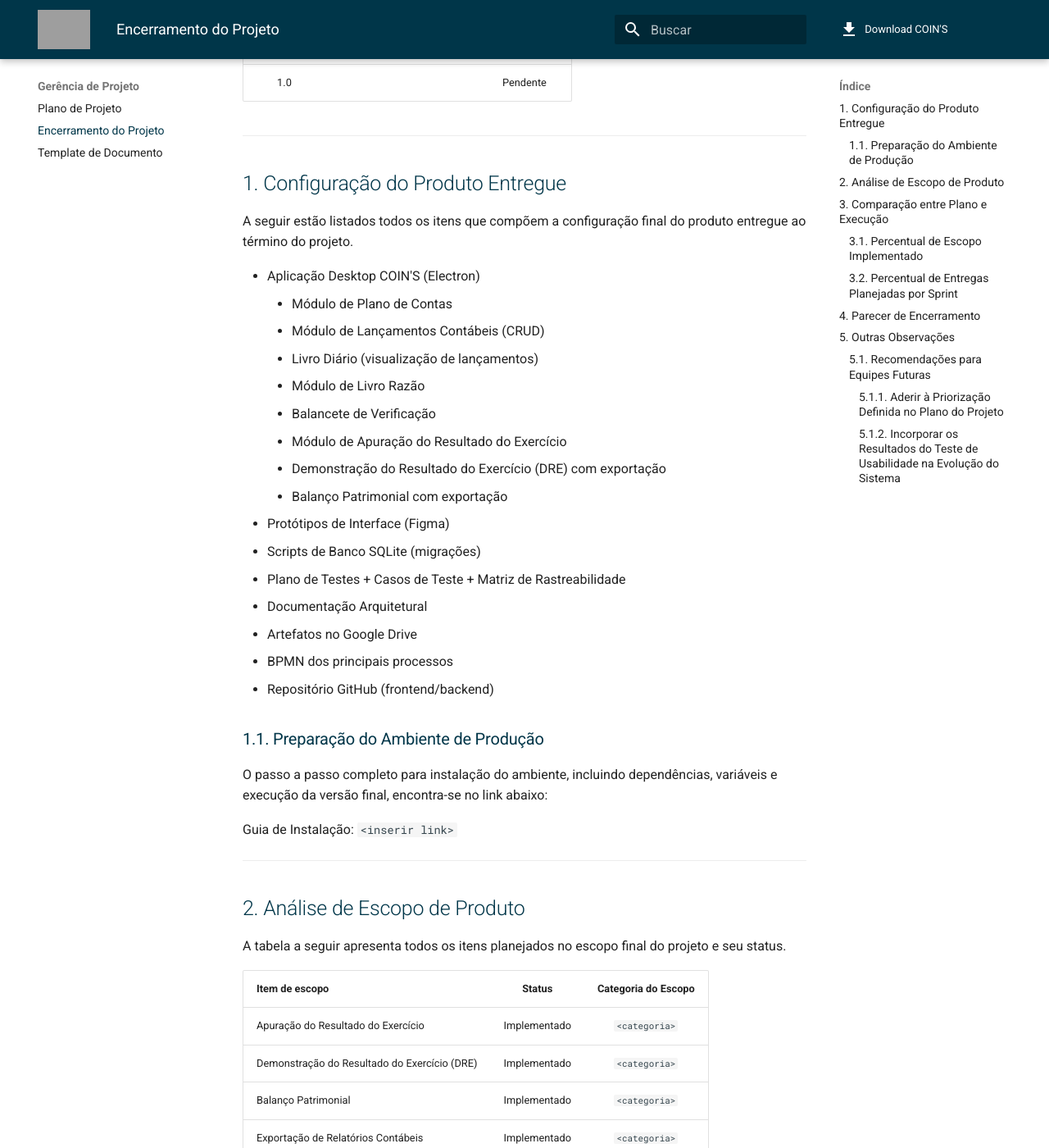
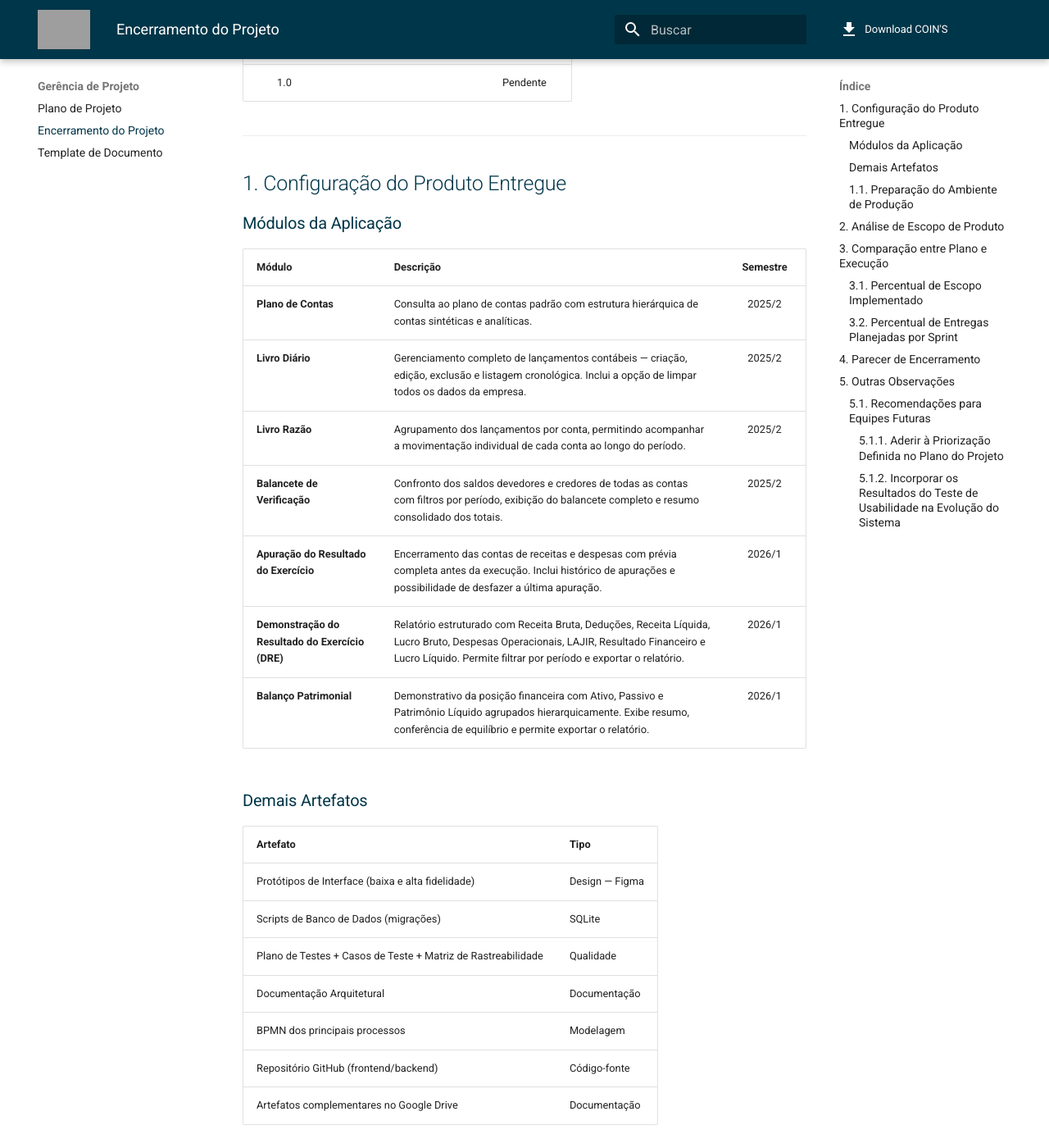
Before and after one commit to NES-Contabilidade-Integrada/doc-coins2026.1, an MkDocs documentation site: the page built from docs/gerencia-projeto/encerramento-do-projeto.md, in a window 1280 px wide and 1400 px high, scrolled down 426 px. Shown: the whole window at 82% size. Built offline with MkDocs 1.6.1 and Material for MkDocs 9.7.7, drawn with Linux system fonts in a browser that asks for light colours; comment, search, counter and statistics services are not loaded; grey boxes are pictures that could not be loaded.

Commit message:
docs(gerencia-projeto): melhora layout do relatório de encerramento com tabelas
Substitui lista de itens por tabelas na seção de configuração do produto:
tabela de módulos da aplicação (com descrição e semestre de entrega)
e tabela de demais artefatos

Co-Authored-By: Claude Sonnet 4.6 <noreply@anthropic.com>

```diff
--- a/docs/gerencia-projeto/encerramento-do-projeto.md
+++ b/docs/gerencia-projeto/encerramento-do-projeto.md
@@ -16,24 +16,29 @@
 
 ## 1. Configuração do Produto Entregue
 
-A seguir estão listados todos os itens que compõem a configuração final do produto entregue ao término do projeto.
+### Módulos da Aplicação
 
-- Aplicação Desktop COIN'S (Electron)
-    - Módulo de Plano de Contas
-    - Módulo de Lançamentos Contábeis (CRUD)
-    - Livro Diário (visualização de lançamentos)
-    - Módulo de Livro Razão
-    - Balancete de Verificação
-    - Módulo de Apuração do Resultado do Exercício
-    - Demonstração do Resultado do Exercício (DRE) com exportação
-    - Balanço Patrimonial com exportação
-- Protótipos de Interface (Figma)
-- Scripts de Banco SQLite (migrações)
-- Plano de Testes + Casos de Teste + Matriz de Rastreabilidade
-- Documentação Arquitetural
-- Artefatos no Google Drive
-- BPMN dos principais processos
-- Repositório GitHub (frontend/backend)
+| Módulo | Descrição | Semestre |
+| ------ | --------- | :------: |
+| **Plano de Contas** | Consulta ao plano de contas padrão com estrutura hierárquica de contas sintéticas e analíticas. | 2025/2 |
+| **Livro Diário** | Gerenciamento completo de lançamentos contábeis — criação, edição, exclusão e listagem cronológica. Inclui a opção de limpar todos os dados da empresa. | 2025/2 |
+| **Livro Razão** | Agrupamento dos lançamentos por conta, permitindo acompanhar a movimentação individual de cada conta ao longo do período. | 2025/2 |
+| **Balancete de Verificação** | Confronto dos saldos devedores e credores de todas as contas com filtros por período, exibição do balancete completo e resumo consolidado dos totais. | 2025/2 |
+| **Apuração do Resultado do Exercício** | Encerramento das contas de receitas e despesas com prévia completa antes da execução. Inclui histórico de apurações e possibilidade de desfazer a última apuração. | 2026/1 |
+| **Demonstração do Resultado do Exercício (DRE)** | Relatório estruturado com Receita Bruta, Deduções, Receita Líquida, Lucro Bruto, Despesas Operacionais, LAJIR, Resultado Financeiro e Lucro Líquido. Permite filtrar por período e exportar o relatório. | 2026/1 |
+| **Balanço Patrimonial** | Demonstrativo da posição financeira com Ativo, Passivo e Patrimônio Líquido agrupados hierarquicamente. Exibe resumo, conferência de equilíbrio e permite exportar o relatório. | 2026/1 |
+
+### Demais Artefatos
+
+| Artefato | Tipo |
+| -------- | ---- |
+| Protótipos de Interface (baixa e alta fidelidade) | Design — Figma |
+| Scripts de Banco de Dados (migrações) | SQLite |
+| Plano de Testes + Casos de Teste + Matriz de Rastreabilidade | Qualidade |
+| Documentação Arquitetural | Documentação |
+| BPMN dos principais processos | Modelagem |
+| Repositório GitHub (frontend/backend) | Código-fonte |
+| Artefatos complementares no Google Drive | Documentação |
 
 ### 1.1. Preparação do Ambiente de Produção
 
@@ -66,7 +71,7 @@ Link do Plano do Projeto: `<inserir link>`
 Nesta seção é feita uma análise comparativa entre o planejamento original e a execução real do projeto. A avaliação considera três métricas principais: escopo, prazo e custo/esforço.
 
 | Métrica | Resultado |
-| ------- | --------- |
+| ------- | :-------: |
 | Percentual de escopo implementado | `<valor>` |
 | Percentual de entregas planejadas por Sprint | `<valor>` |
 
```
